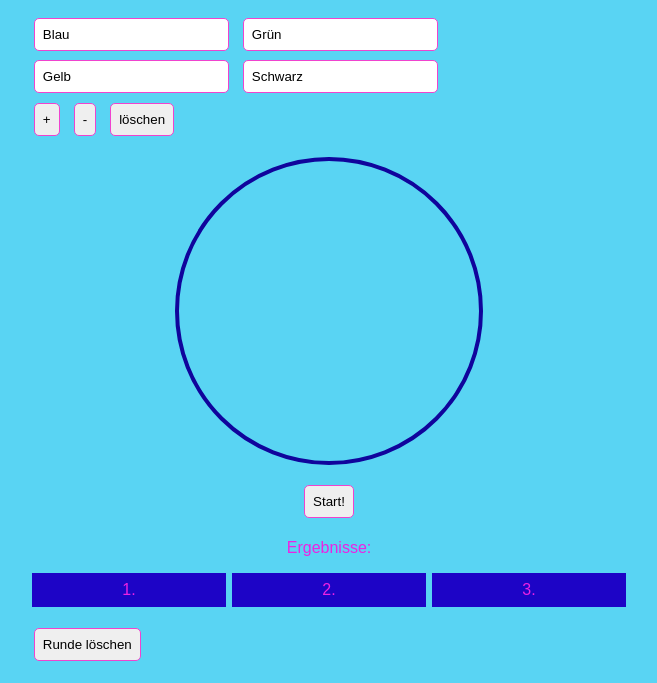
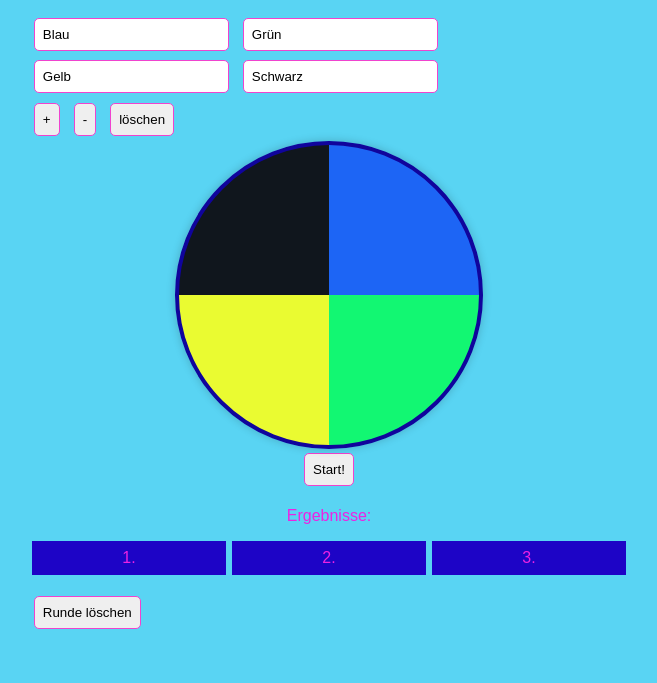
Before and after one commit to talia-kolk/Webentwicklung, a plain HTML site: page Web.drehrad.html/webdrehrad.html in a window 1280 px wide. Shown: the part 117-800 px from the top of the page, without its empty margins (311-968 px from the left). Drawn offline with Linux system fonts and the light colour scheme.

Commit message:
drehrad neu farbe in kreis

```diff
--- a/Web.drehrad.html/webdrehrad.css
+++ b/Web.drehrad.html/webdrehrad.css
@@ -23,6 +23,20 @@ body {
     margin: 1rem auto;
     border: 4px solid #10049c;
     border-radius: 50%;
+
+      position: relative;
+      width: 300px;
+      height: 300px;
+      margin: auto;
+      border-radius: 50%;
+      background: conic-gradient(
+        #1d65f5 0% 25%,     /* Blau */
+        #12f772 25% 50%,    /* Grün */
+        #eafb31 50% 75%,    /* Gelb */
+        #10161d 75% 100%    /* Schwarz */
+      );
+      box-shadow: 0 0 10px rgba(0,0,0,0.2);
+
   }
 
   .center {
```
Also changed, not shown: drehrad neu/drehrad.html (+1 -1 lines).
